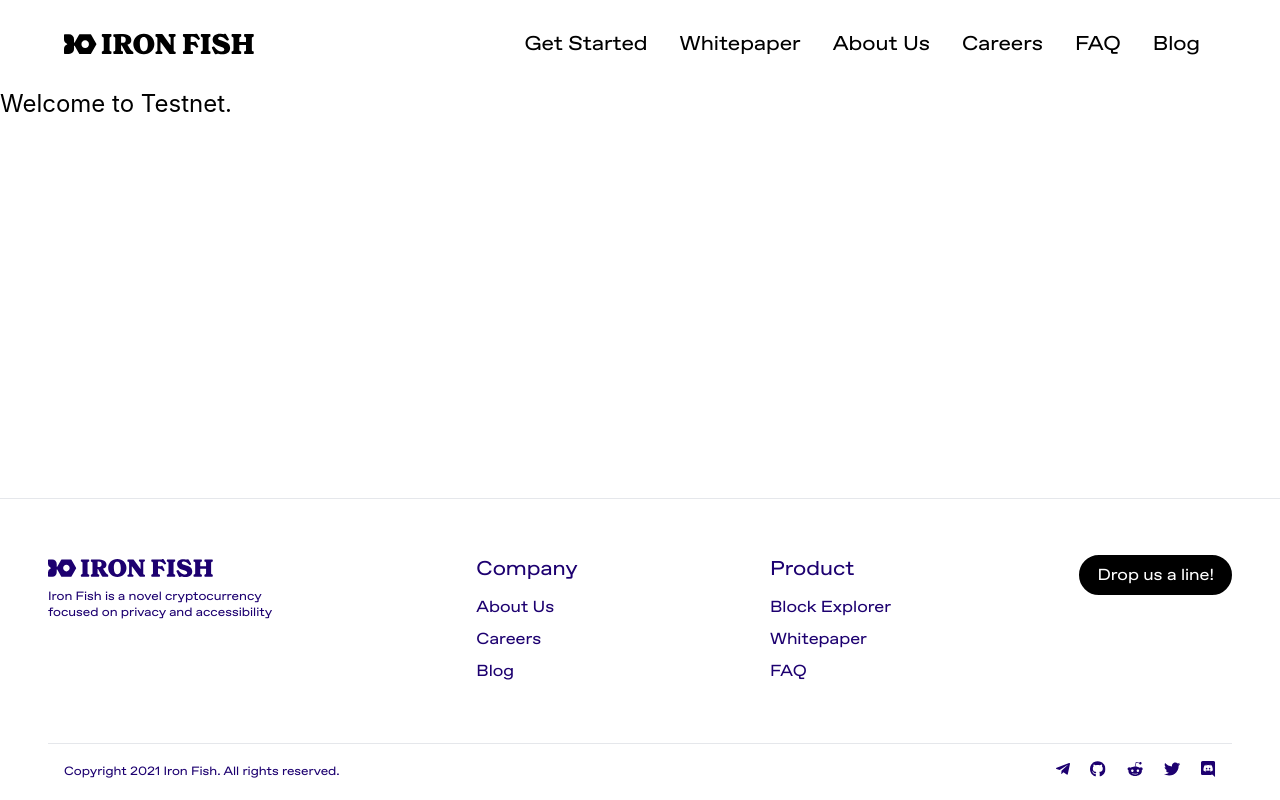
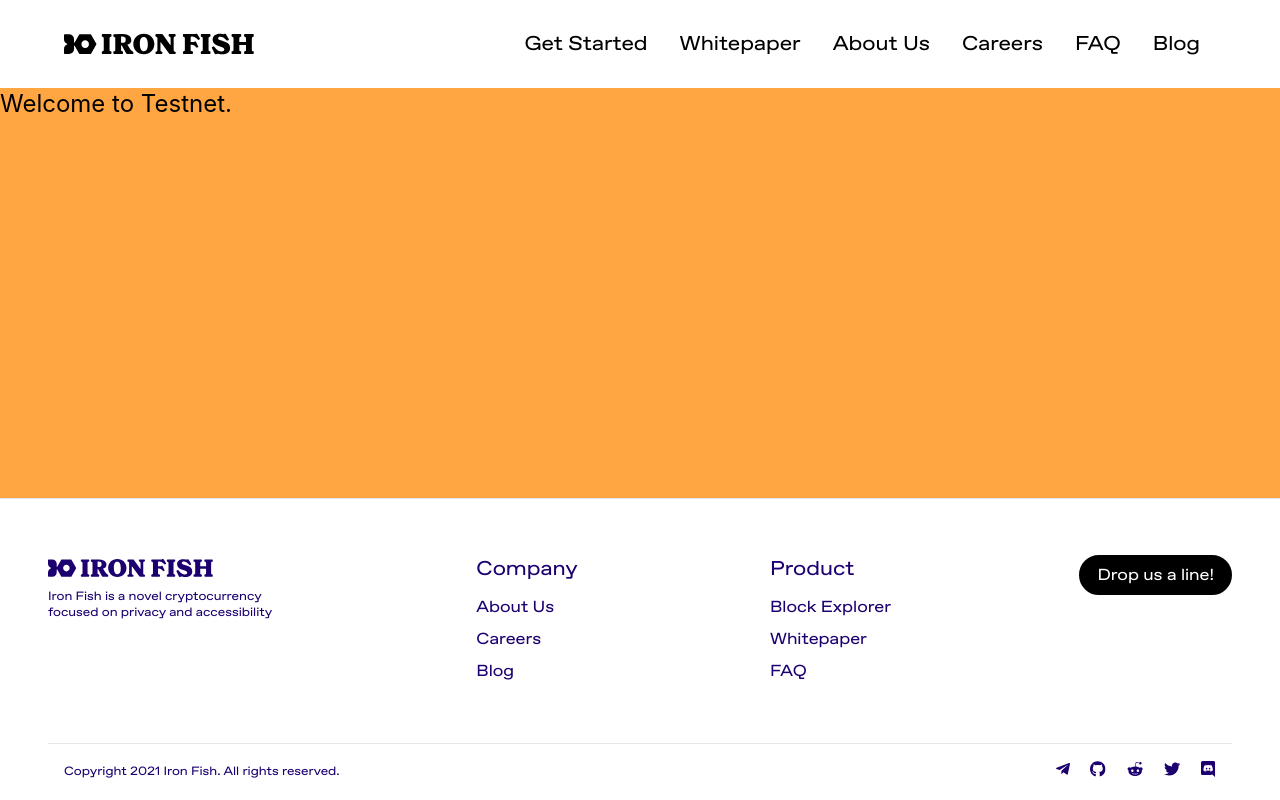
Before and after one commit to iron-fish/website-testnet, a Next.js app: page / in a window 1280 px wide. Built offline with nearby package versions, Linux system fonts and the light colour scheme.

Commit message:
Add orange background to main

```diff
--- a/pages/index.tsx
+++ b/pages/index.tsx
@@ -14,7 +14,7 @@
 
         <Navbar fill="black" className="bg-white text-black" />
 
-        <main className="flex-1">
+        <main className="bg-iforange flex-1">
           <h1 className="text-2xl">Welcome to Testnet.</h1>
         </main>
 
```
